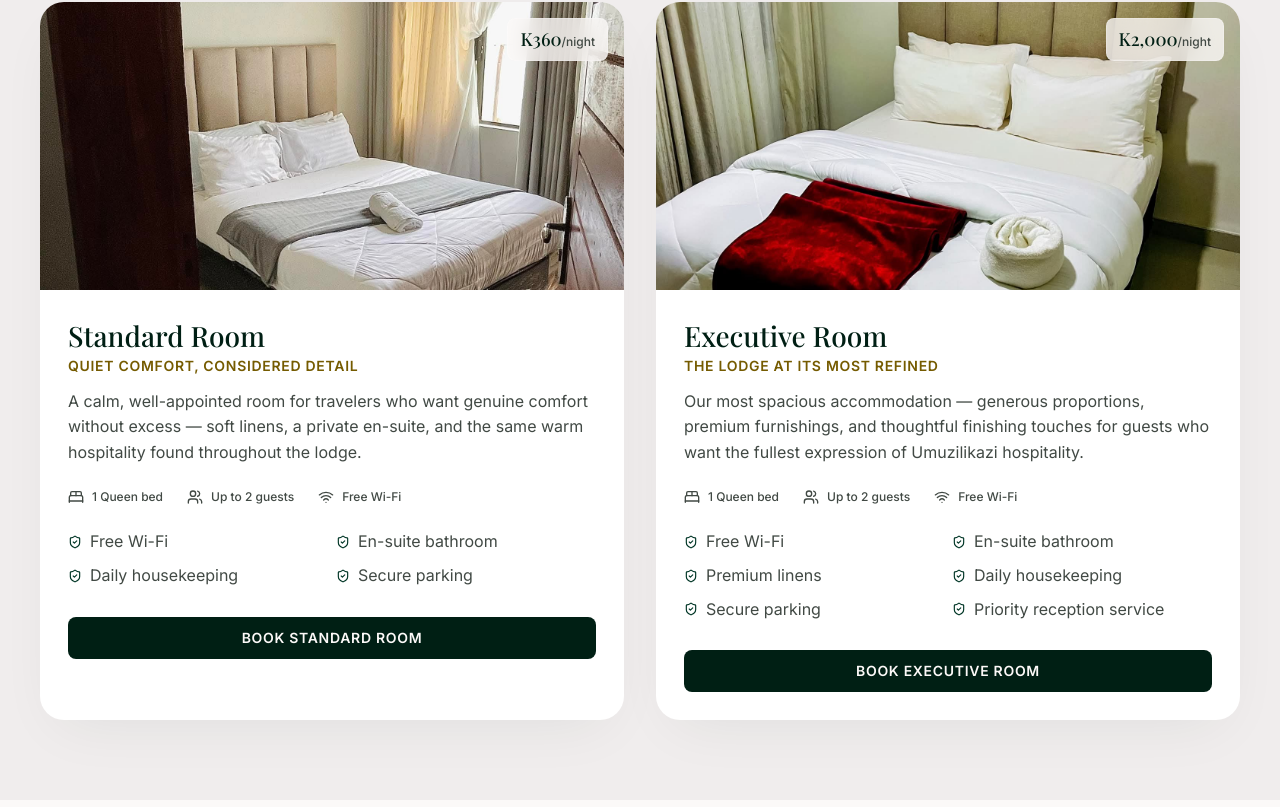
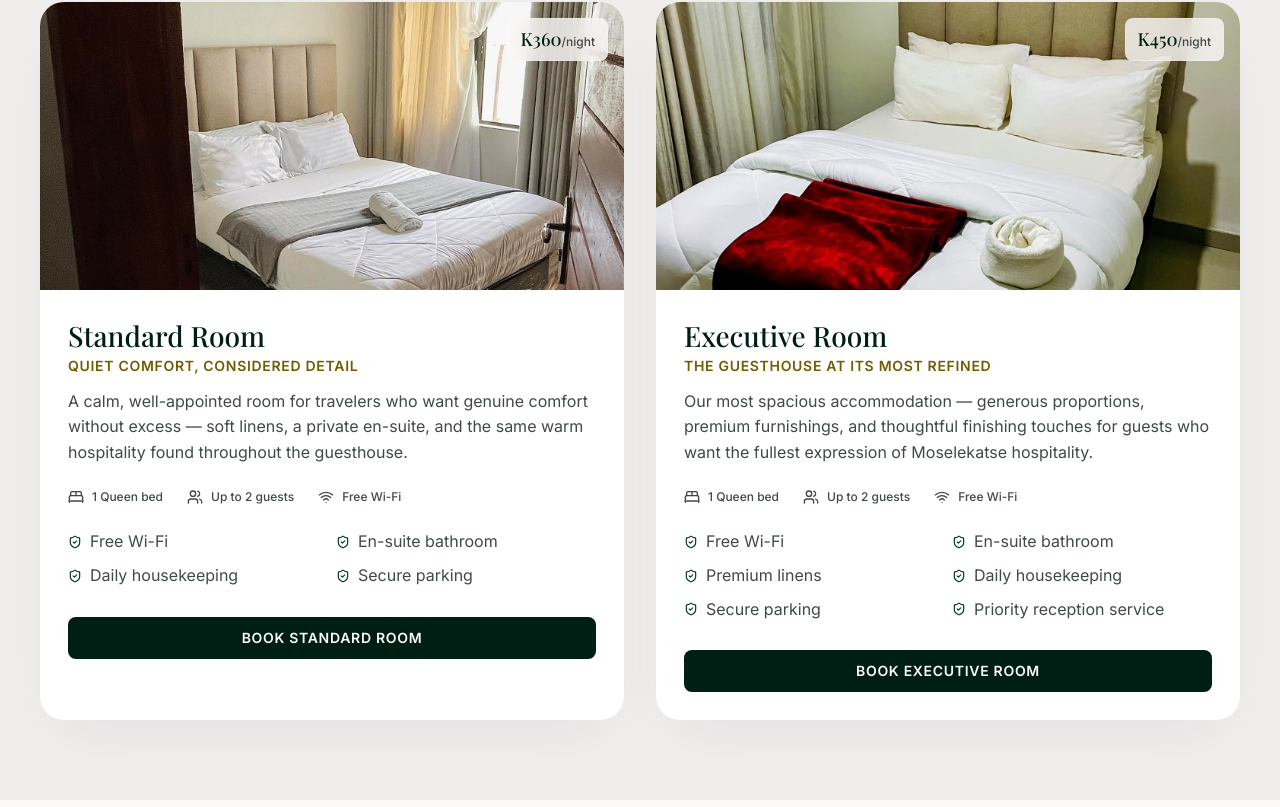
Before and after one commit to prolinkcreatives-crypto/Umuzilikazi-lodge, a React (Vite) app: page / in a window 1280 px wide. Shown: the part 3673-4480 px from the top of the page. Built offline with nearby package versions, Linux system fonts and the light colour scheme; no server answers.

Commit message:
Update rooms-data.ts

```diff
--- a/src/design-system/rooms-data.ts
+++ b/src/design-system/rooms-data.ts
@@ -6,7 +6,7 @@ export const roomsData: Room[] = [
     name: 'Standard Room',
     tagline: 'Quiet comfort, considered detail',
     description:
-      'A calm, well-appointed room for travelers who want genuine comfort without excess — soft linens, a private en-suite, and the same warm hospitality found throughout the lodge.',
+      'A calm, well-appointed room for travelers who want genuine comfort without excess — soft linens, a private en-suite, and the same warm hospitality found throughout the guesthouse.',
     pricePerNight: 360,
     currency: 'ZMW',
     maxGuests: 2,
@@ -17,10 +17,10 @@ export const roomsData: Room[] = [
   {
     id: 'executive',
     name: 'Executive Room',
-    tagline: 'The lodge at its most refined',
+    tagline: 'The guesthouse at its most refined',
     description:
-      'Our most spacious accommodation — generous proportions, premium furnishings, and thoughtful finishing touches for guests who want the fullest expression of Umuzilikazi hospitality.',
-    pricePerNight: 2000,
+      'Our most spacious accommodation — generous proportions, premium furnishings, and thoughtful finishing touches for guests who want the fullest expression of Moselekatse hospitality.',
+    pricePerNight: 450,
     currency: 'ZMW',
     maxGuests: 2,
     bedConfig: '1 Queen bed',
```
